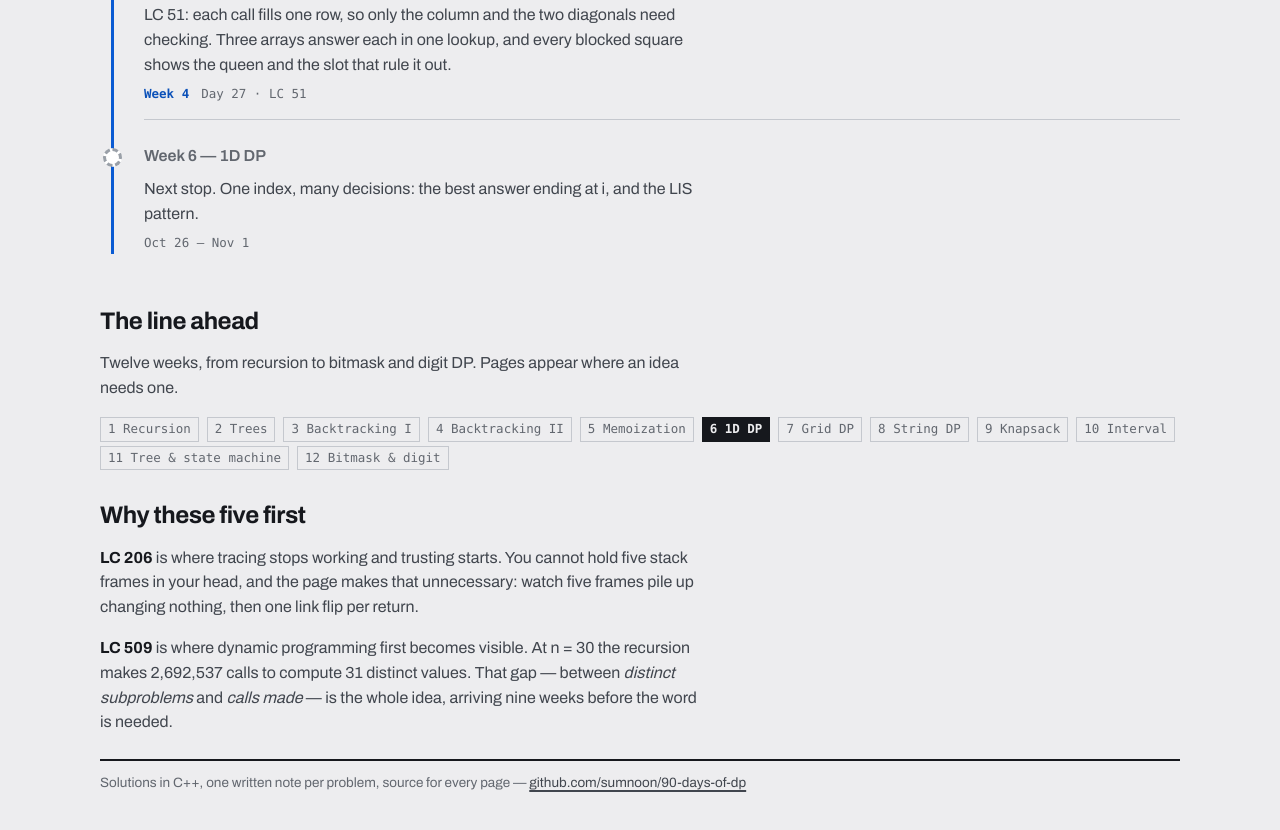
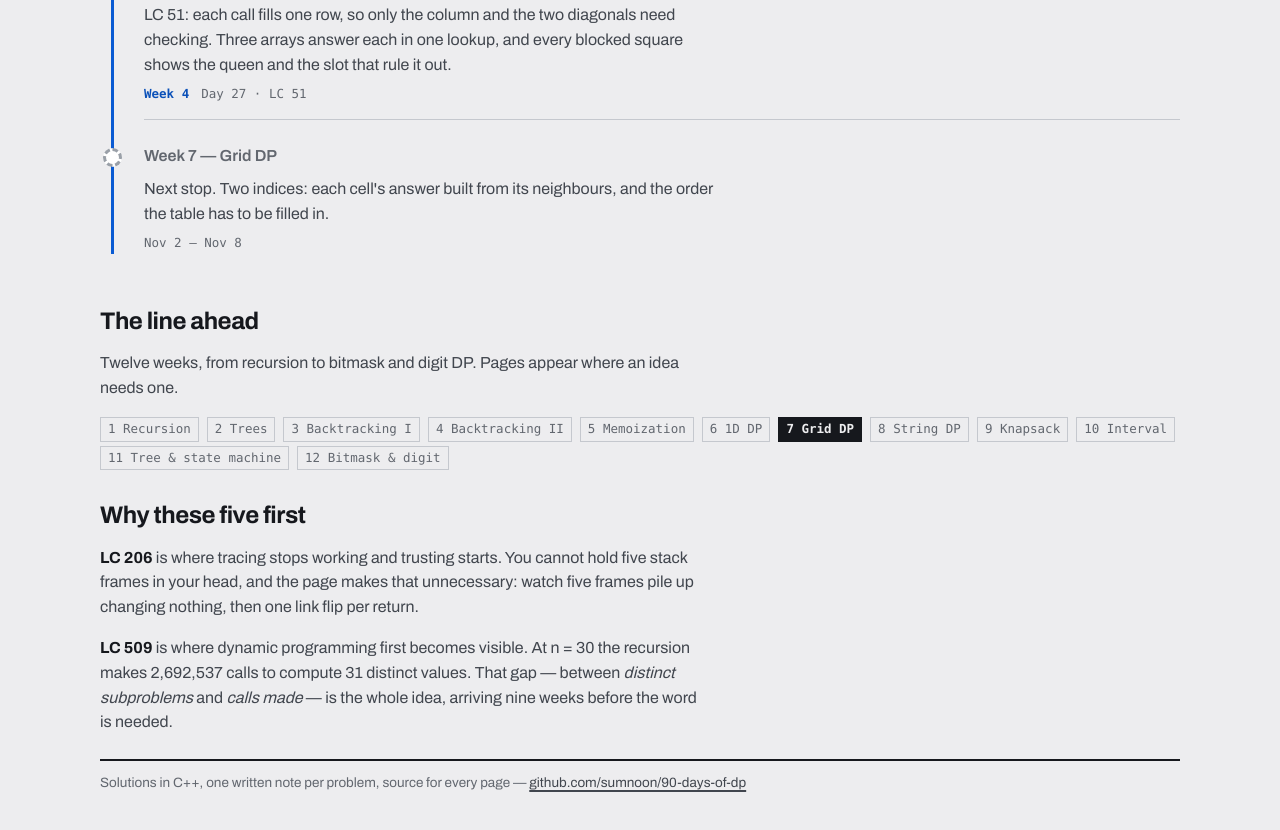
Before and after one commit to sumnoon/90-days-of-dp, a plain HTML site: page docs/index.html in a window 1280 px wide. Shown: the part 3219-4049 px from the top of the page. Drawn offline with Linux system fonts and the light colour scheme; a web font is replaced by a local one.

Commit message:
Day 42: Week 6 checkpoint passed, state sentences for every problem
Co-Authored-By: Claude Opus 5.5 <noreply@anthropic.com>

```diff
--- a/docs/index.html
+++ b/docs/index.html
@@ -225,9 +225,9 @@
 
     <li class="stop stop--next">
       <div class="stop__body">
-        <span class="stop__title">Week 6 &mdash; 1D DP</span>
-        <p>Next stop. One index, many decisions: the best answer ending at i, and the LIS pattern.</p>
-        <span class="stop__meta">Oct 26 &ndash; Nov 1</span>
+        <span class="stop__title">Week 7 &mdash; Grid DP</span>
+        <p>Next stop. Two indices: each cell's answer built from its neighbours, and the order the table has to be filled in.</p>
+        <span class="stop__meta">Nov 2 &ndash; Nov 8</span>
       </div>
     </li>
   </ul>
@@ -237,7 +237,7 @@
     <p>Twelve weeks, from recursion to bitmask and digit DP. Pages appear where an idea needs one.</p>
     <div class="ahead">
       <span>1 Recursion</span><span>2 Trees</span><span>3 Backtracking I</span><span>4 Backtracking II</span>
-      <span>5 Memoization</span><span class="is-here">6 1D DP</span><span>7 Grid DP</span><span>8 String DP</span>
+      <span>5 Memoization</span><span>6 1D DP</span><span class="is-here">7 Grid DP</span><span>8 String DP</span>
       <span>9 Knapsack</span><span>10 Interval</span><span>11 Tree &amp; state machine</span><span>12 Bitmask &amp; digit</span>
     </div>
 
```
Also changed, not shown: 4 other files.
